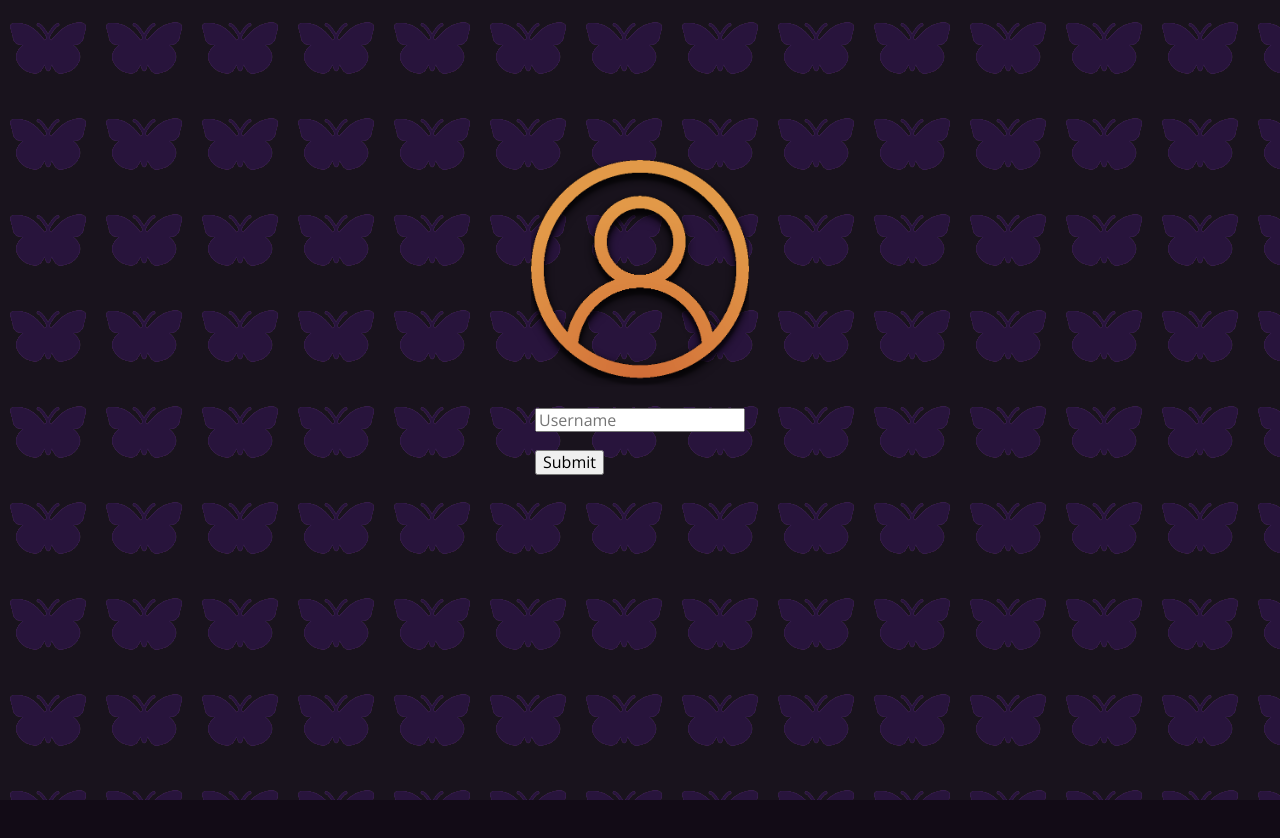
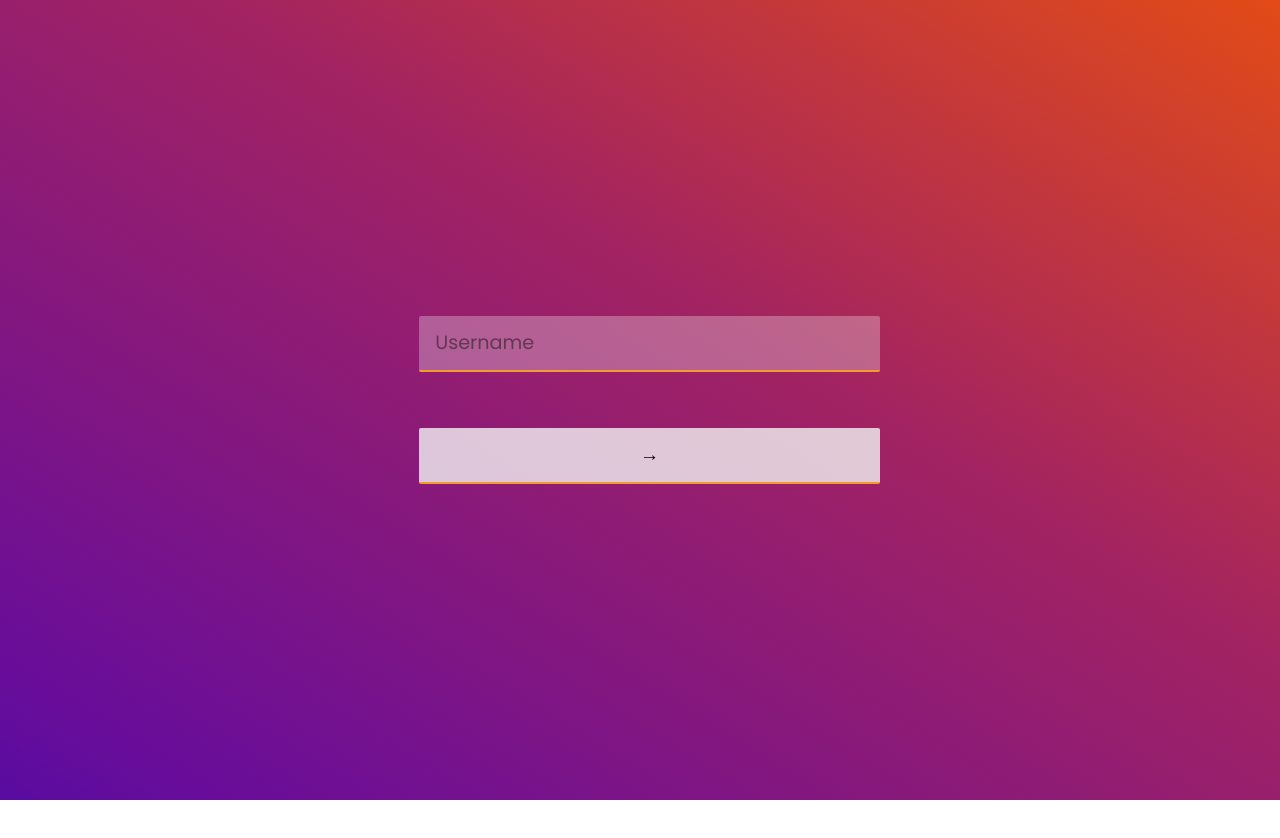
Before and after one commit to emma-gl/Flutter, a website: page webpage/sign-in/sign-in.html in a window 1280 px wide. After the commit the page ends 800 px from the top, so only its background shows below. Drawn offline with nearby package versions, Linux system fonts and the light colour scheme; a web font is replaced by a local one.

Commit message:
comment for pushing stuff

```diff
--- /dev/null
+++ b/webpage/profile/styles/style.css
@@ -0,0 +1,48 @@
+#menu {
+    margin: auto;
+    max-width: 90%;
+
+    height: 100vh;
+    display: flex;
+    align-items: center;
+}
+
+#inputs {
+    position: relative;
+    z-index: 3;
+    margin: auto;
+    width: 75%;
+}
+
+input[type=submit] {
+    background-color: rgba(243, 243, 243, 0.8)!important;
+}
+
+input[type=submit]:hover{
+    cursor: pointer;
+}
+
+#inputs input {
+    font-family: var(--text-sans);
+    color: var(--color-black);
+    font-size: clamp(0.25rem, 1.5vw, 1.5rem);
+
+    display: block;
+    padding: clamp(1rem, 0.2vw, 4rem) 0rem;
+    margin: clamp(0.5em, 0.25vh, 2rem);
+
+    width: 100%;
+
+    background-color: rgba(243, 243, 243, 0.3);
+
+    border: none;
+    border-bottom: 2px solid;
+    border-color: var(--color-yellow);
+    border-radius: 2px;
+
+}
+
+input::placeholder {
+    padding: 1rem;
+    color: rgba(15, 15, 15, 0.5);
+}
--- a/webpage/sign-in/sign-in.html
+++ b/webpage/sign-in/sign-in.html
@@ -7,19 +7,18 @@
     <meta name="description" content="Romance - Group Dating Site" />
     <title>Romance</title>
     <link rel="stylesheet" href="https://cdnjs.cloudflare.com/ajax/libs/normalize/8.0.1/normalize.min.css" />
+    <link rel="stylesheet" href="../main-style.css">
     <link rel="stylesheet" href="./styles/sign-in-style.css" />
 </head>
 
 <body>
     <div id="menu">
-        <div id="sign-in">
-            <img src="../images/icons/user-orange.png" alt="profile icon" id="profile-icon">
+        <div id="inputs">
             <form action="/">
                 <input type="text" id="username" name="username" placeholder="Username"><br><br>
-                <input type="submit" value="Submit">
+                <input type="submit" value="&rarr;">
             </form>
         </div>
-        <div id="menu-background-pattern"></div>
     </div>
 </body>
 
--- a/webpage/sign-in/styles/sign-in-style.css
+++ b/webpage/sign-in/styles/sign-in-style.css
@@ -1,77 +1,48 @@
-@import url('https://fonts.googleapis.com/css2?family=Nabla&family=Rubik+80s+Fade&display=swap');
-@import url('https://fonts.googleapis.com/css2?family=Open+Sans:wght@400;700&display=swap');
+#menu {
+    margin: auto;
+    max-width: 90%;
 
-
-:root {
-    --text-deco: 'Nabla', cursive;
-    --text-sans: 'Open Sans', sans-serif;
-
-    --color-1: #3838a6;
-    --color-2: #3e3e66;
-    --color-3: #d16c37;
-    --color-4: #e29948;
-    --color-5: #ebdff4;
-    --color-6: #916faf;
-    --color-7: #452c57;
-    --color-8: #120B16;
-}
-
-body {
-    background-color: var(--color-8);
-    margin: 0px;
-}
-
-#menu {
     height: 100vh;
+    display: flex;
     align-items: center;
 }
 
-#sign-in {
-    display: flex;
-    flex-direction: column;
-    align-items: center;
+#inputs {
+    position: relative;
     z-index: 3;
-    position: relative;
-    margin-top: 20vh;
+    margin: auto;
+    width: 40%;
 }
 
-#profile-icon {
-    max-width: 17vw;
+input[type=submit] {
+    background-color: rgba(243, 243, 243, 0.8) !important;
+}
+
+input[type=submit]:hover {
+    cursor: pointer;
+}
+
+#inputs input {
+    font-family: var(--text-sans);
+    color: var(--color-black);
+    font-size: clamp(0.25rem, 1.5vw, 1.5rem);
+
+    display: block;
+    padding: clamp(1rem, 0.2vw, 4rem) 0rem;
+    margin: clamp(0.5em, 0.25vh, 2rem);
+
+    width: 100%;
+
+    background-color: rgba(243, 243, 243, 0.3);
+
+    border: none;
+    border-bottom: 2px solid;
+    border-color: var(--color-yellow);
+    border-radius: 2px;
 
 }
 
-form {
-    padding: 1em;
-    font-family: var(--text-sans);
-    align-items: center;
+input::placeholder {
+    padding: 1rem;
+    color: rgba(15, 15, 15, 0.5);
 }
-
-form label {
-    color: var(--color-5);
-}
-
-#menu-background-pattern {
-    width: 100vw;
-    height: 100vh;
-
-    background-image: url('../images/butterfly.png');
-    background-position: 0% 0%;
-    background-size: 12vmin 12vmin;
-    filter: brightness(20);
-
-    position: absolute;
-    left: 0px;
-    top: 0px;
-    z-index: 1;
-}
-
-#menu-background-pattern::before {
-    content: "";
-    position: absolute;
-    top: 0;
-    left: 0;
-    width: 100%;
-    height: 100%;
-    background-color: rgba(69, 44, 87, 0.03);
-    z-index: 2;
-}
```
Also changed, not shown: webpage/chat/chat.html (+19 -0 lines), webpage/feed/feed.html (+20 -0 lines), webpage/profile/profile.html (+2 -11 lines), 1 other file.
